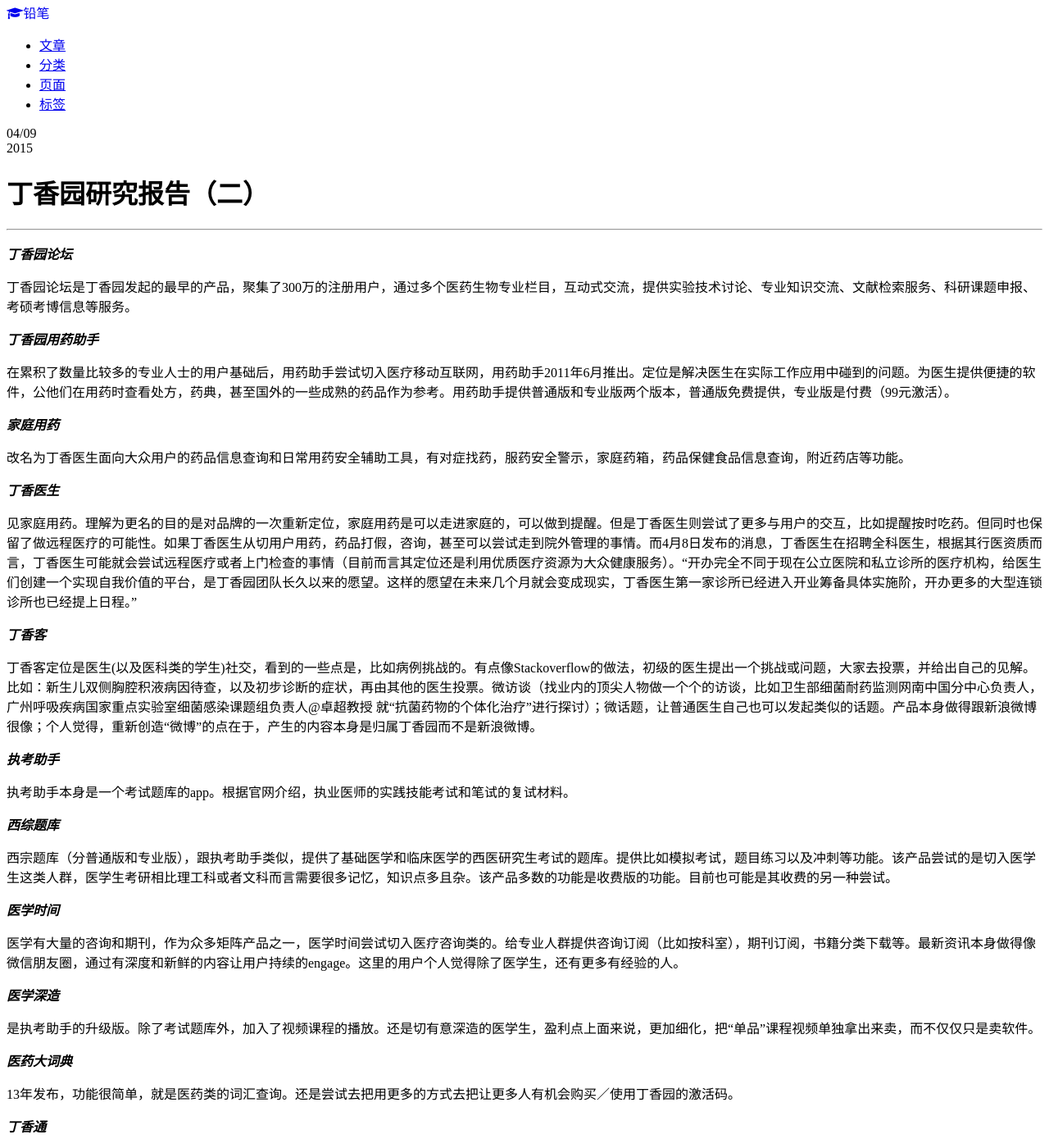
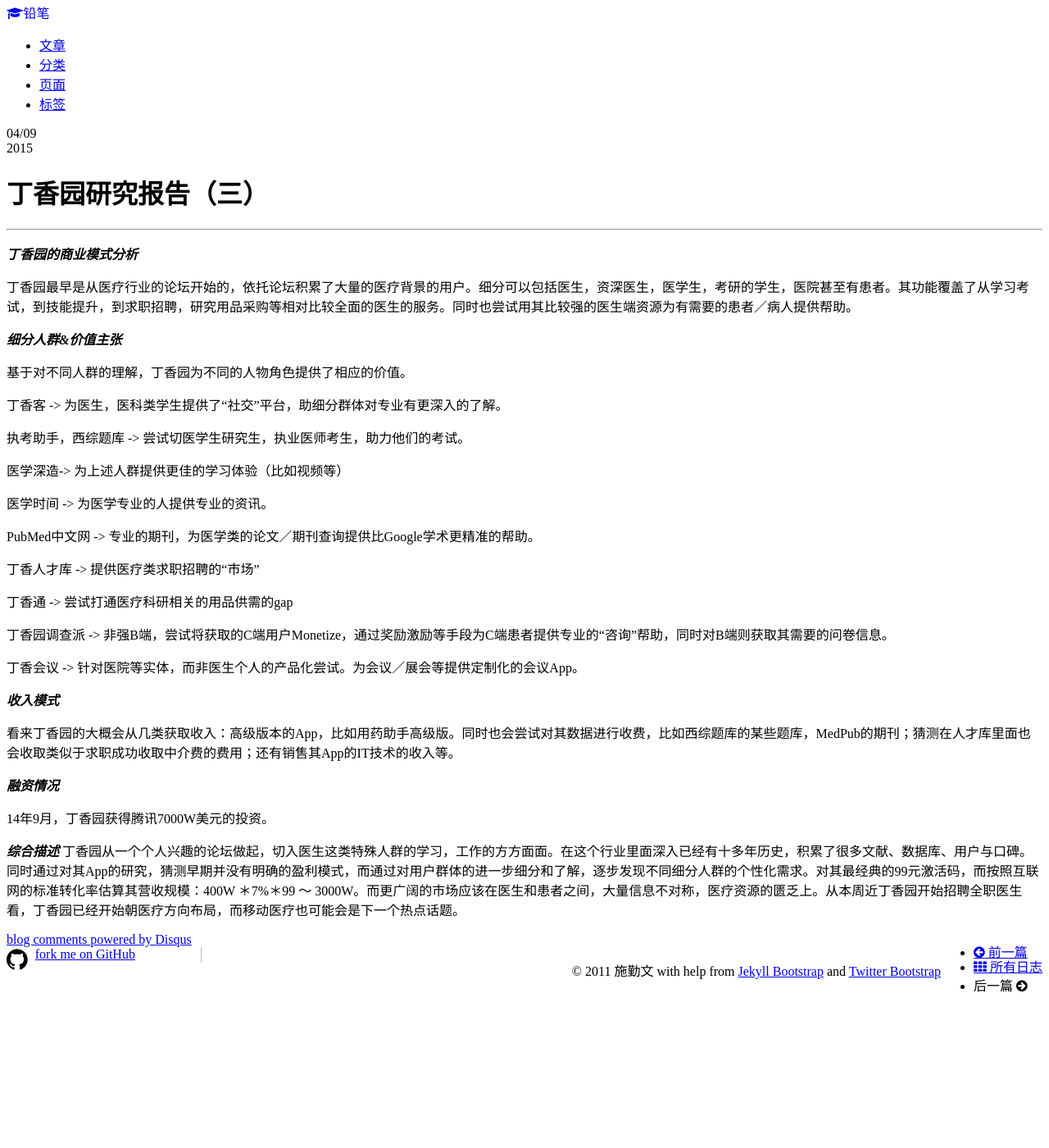
Before and after one commit to qinwenshi/qianbi, a Jekyll site: the page built from _posts/2015-04-09-dxy-series-products-experience.md, in a window 1280 px wide and 1400 px high. Shown: the whole window at 82% size. Built offline with Jekyll 4.4.1, drawn with Linux system fonts in a browser that asks for light colours; nearby versions of some CDN libraries; Markdown is read by kramdown in place of the engine named in the settings; comment, search, counter and statistics services are not loaded; some of the changed text lies outside the part shown.

Commit message:
add product experience

```diff
--- a/_posts/2015-04-09-dxy-series-products-experience.md
+++ b/_posts/2015-04-09-dxy-series-products-experience.md
@@ -1,75 +1,47 @@
 ---
 layout: post
-title: 丁香园研究报告（二）
+title: 丁香园研究报告（三）
 category : 移动医疗调研
 tagline: "Supporting tagline"
 tags : [互联网, dxy,移动医疗]
 ---
 {% include JB/setup %}
-# 丁香园研究报告（二）
+# 丁香园研究报告（三）
 ---
 
-***丁香园论坛***
+***丁香园的商业模式分析***
 
-丁香园论坛是丁香园发起的最早的产品，聚集了300万的注册用户，通过多个医药生物专业栏目，互动式交流，提供实验技术讨论、专业知识交流、文献检索服务、科研课题申报、考硕考博信息等服务。
+丁香园最早是从医疗行业的论坛开始的，依托论坛积累了大量的医疗背景的用户。细分可以包括医生，资深医生，医学生，考研的学生，医院甚至有患者。其功能覆盖了从学习考试，到技能提升，到求职招聘，研究用品采购等相对比较全面的医生的服务。同时也尝试用其比较强的医生端资源为有需要的患者／病人提供帮助。
 
-***丁香园用药助手***
+***细分人群&价值主张***
 
-在累积了数量比较多的专业人士的用户基础后，用药助手尝试切入医疗移动互联网，用药助手2011年6月推出。定位是解决医生在实际工作应用中碰到的问题。为医生提供便捷的软件，公他们在用药时查看处方，药典，甚至国外的一些成熟的药品作为参考。用药助手提供普通版和专业版两个版本，普通版免费提供，专业版是付费（99元激活）。
+基于对不同人群的理解，丁香园为不同的人物角色提供了相应的价值。
 
-***家庭用药***
+丁香客 -> 为医生，医科类学生提供了“社交”平台，助细分群体对专业有更深入的了解。
 
-改名为丁香医生面向大众用户的药品信息查询和日常用药安全辅助工具，有对症找药，服药安全警示，家庭药箱，药品保健食品信息查询，附近药店等功能。
+执考助手，西综题库 -> 尝试切医学生研究生，执业医师考生，助力他们的考试。
 
-***丁香医生***
+医学深造-> 为上述人群提供更佳的学习体验（比如视频等）
 
-见家庭用药。理解为更名的目的是对品牌的一次重新定位，家庭用药是可以走进家庭的，可以做到提醒。但是丁香医生则尝试了更多与用户的交互，比如提醒按时吃药。但同时也保留了做远程医疗的可能性。如果丁香医生从切用户用药，药品打假，咨询，甚至可以尝试走到院外管理的事情。而4月8日发布的消息，丁香医生在招聘全科医生，根据其行医资质而言，丁香医生可能就会尝试远程医疗或者上门检查的事情（目前而言其定位还是利用优质医疗资源为大众健康服务）。“开办完全不同于现在公立医院和私立诊所的医疗机构，给医生们创建一个实现自我价值的平台，是丁香园团队长久以来的愿望。这样的愿望在未来几个月就会变成现实，丁香医生第一家诊所已经进入开业筹备具体实施阶，开办更多的大型连锁诊所也已经提上日程。”
+医学时间 -> 为医学专业的人提供专业的资讯。
 
-***丁香客***
+PubMed中文网 -> 专业的期刊，为医学类的论文／期刊查询提供比Google学术更精准的帮助。
 
-丁香客定位是医生(以及医科类的学生)社交，看到的一些点是，比如病例挑战的。有点像Stackoverflow的做法，初级的医生提出一个挑战或问题，大家去投票，并给出自己的见解。
-比如：新生儿双侧胸腔积液病因待查，以及初步诊断的症状，再由其他的医生投票。微访谈（找业内的顶尖人物做一个个的访谈，比如卫生部细菌耐药监测网南中国分中心负责人，广州呼吸疾病国家重点实验室细菌感染课题组负责人@卓超教授 就“抗菌药物的个体化治疗”进行探讨）；微话题，让普通医生自己也可以发起类似的话题。产品本身做得跟新浪微博很像；个人觉得，重新创造“微博”的点在于，产生的内容本身是归属丁香园而不是新浪微博。
+丁香人才库 -> 提供医疗类求职招聘的“市场”
 
+丁香通 -> 尝试打通医疗科研相关的用品供需的gap
 
-***执考助手***
+丁香园调查派 -> 非强B端，尝试将获取的C端用户Monetize，通过奖励激励等手段为C端患者提供专业的“咨询”帮助，同时对B端则获取其需要的问卷信息。
 
-执考助手本身是一个考试题库的app。根据官网介绍，执业医师的实践技能考试和笔试的复试材料。
+丁香会议 -> 针对医院等实体，而非医生个人的产品化尝试。为会议／展会等提供定制化的会议App。
 
+***收入模式***
 
-***西综题库***
+看来丁香园的大概会从几类获取收入：高级版本的App，比如用药助手高级版。同时也会尝试对其数据进行收费，比如西综题库的某些题库，MedPub的期刊；猜测在人才库里面也会收取类似于求职成功收取中介费的费用；还有销售其App的IT技术的收入等。
 
-西宗题库（分普通版和专业版），跟执考助手类似，提供了基础医学和临床医学的西医研究生考试的题库。提供比如模拟考试，题目练习以及冲刺等功能。该产品尝试的是切入医学生这类人群，医学生考研相比理工科或者文科而言需要很多记忆，知识点多且杂。该产品多数的功能是收费版的功能。目前也可能是其收费的另一种尝试。
+***融资情况***
 
-***医学时间***
+14年9月，丁香园获得腾讯7000W美元的投资。
 
-医学有大量的咨询和期刊，作为众多矩阵产品之一，医学时间尝试切入医疗咨询类的。给专业人群提供咨询订阅（比如按科室），期刊订阅，书籍分类下载等。最新资讯本身做得像微信朋友圈，通过有深度和新鲜的内容让用户持续的engage。这里的用户个人觉得除了医学生，还有更多有经验的人。
-
-
-***医学深造***
-
-是执考助手的升级版。除了考试题库外，加入了视频课程的播放。还是切有意深造的医学生，盈利点上面来说，更加细化，把“单品”课程视频单独拿出来卖，而不仅仅只是卖软件。
-
-***医药大词典***
-
-13年发布，功能很简单，就是医药类的词汇查询。还是尝试去把用更多的方式去把让更多人有机会购买／使用丁香园的激活码。
-
-
-***丁香通***
-
-丁香通是丁香园在“电商”上的尝试，提供试剂抗体、耗材、设备、原料供求的发布平台。
-
-***丁香人才库***
-
-另一个粘住用户的app。医疗专业的招聘求职类的子品牌。商业模式不明，猜测可能是类似于51job的模式。
-
-***PubMed中文网***
-
-PubMed是对期刊搜索的子站。模式是按文章的阅读收费。也是切了医疗行业科研的一类痛点。相比Google的学术搜索和SCI，其学术性更专，准确性更高一些。
-
-***丁香会议***
-
-是学术会议展会的发布平台。对c端没有看到收费模式，而对B端更多的是卖其APP（提供APP定制），比如根据会议去定制其参会的行程。
-
-***丁香园调查派***
-
-B端付费开通问卷调查，利用C端的碎片时间完成，给予奖励。也是对丁香园的收费方式的一种尝试。
+***综合描述***
+丁香园从一个个人兴趣的论坛做起，切入医生这类特殊人群的学习，工作的方方面面。在这个行业里面深入已经有十多年历史，积累了很多文献、数据库、用户与口碑。同时通过对其App的研究，猜测早期并没有明确的盈利模式，而通过对用户群体的进一步细分和了解，逐步发现不同细分人群的个性化需求。对其最经典的99元激活码，而按照互联网的标准转化率估算其营收规模：400W ＊7%＊99 ～ 3000W。而更广阔的市场应该在医生和患者之间，大量信息不对称，医疗资源的匮乏上。从本周近丁香园开始招聘全职医生看，丁香园已经开始朝医疗方向布局，而移动医疗也可能会是下一个热点话题。
```
